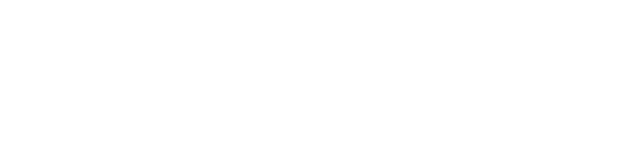
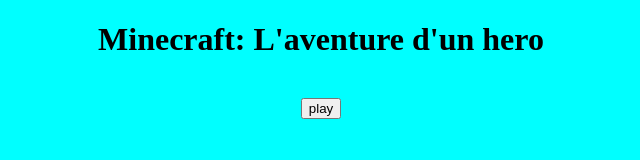
Before and after one commit to alixvaillancourt/Minecraft-laventure-dun-hero, a plain HTML site: page index.html in a window 1280 px wide. Shown: the whole page, without its empty margins (319-959 px from the left). Drawn offline with Linux system fonts and the light colour scheme.

Commit message:
commit 1
ajout d<un menu de base avec quelque propriétés css.

```diff
--- a/index.html
+++ b/index.html
@@ -8,7 +8,11 @@
     <link rel="stylesheet" href="./style.css">
 </head>
 <body>
-
+    <!--Menu-->
+    <div id="menu">
+        <h1>Minecraft: L'aventure d'un hero</h1><br>
+        <button id="commencerBtn">play</button>
+    </div>
     <script src="./script.js"></script>
 </body>
 </html>
--- a/style.css
+++ b/style.css
@@ -0,0 +1,9 @@
+#menu{
+    position: absolute;
+    text-align: center;
+    left: 0px;
+    top: 0px;
+    width: 100vw;
+    height: 100vh;
+    background: aqua;
+}
```
